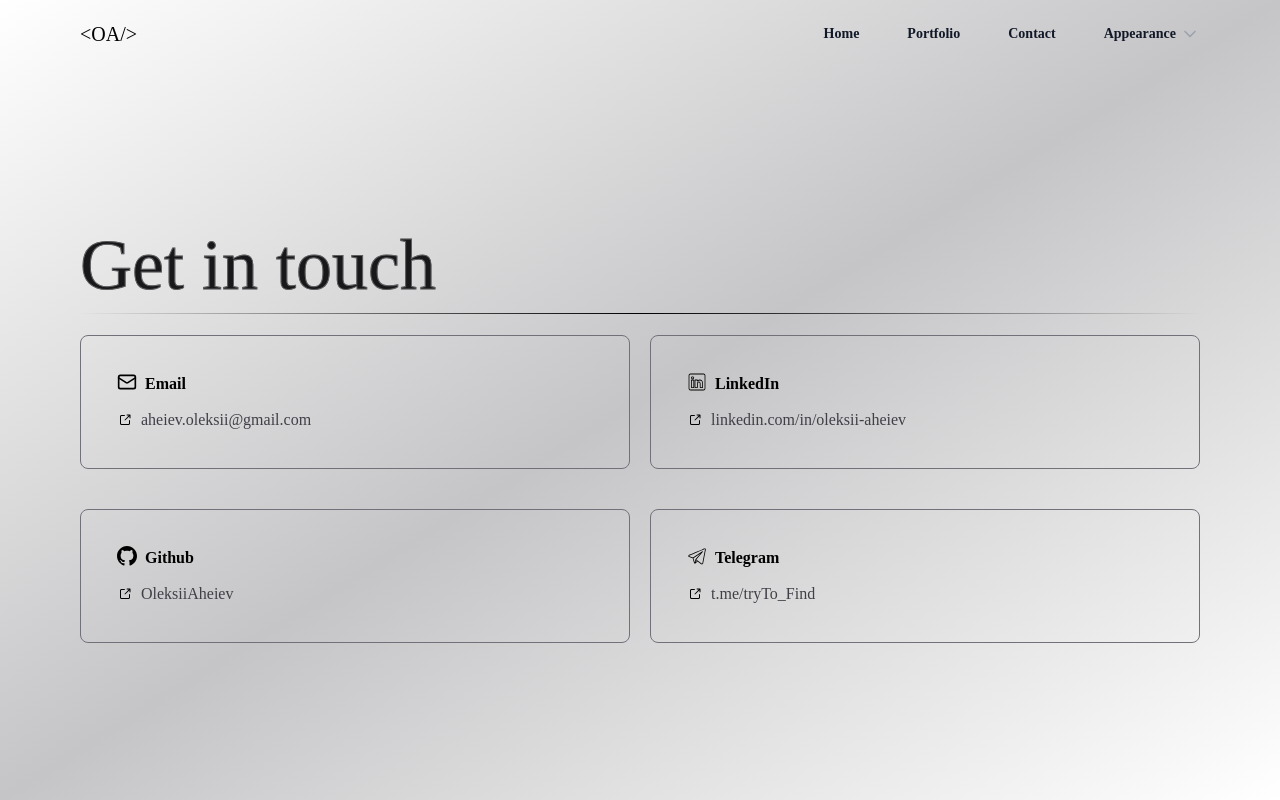
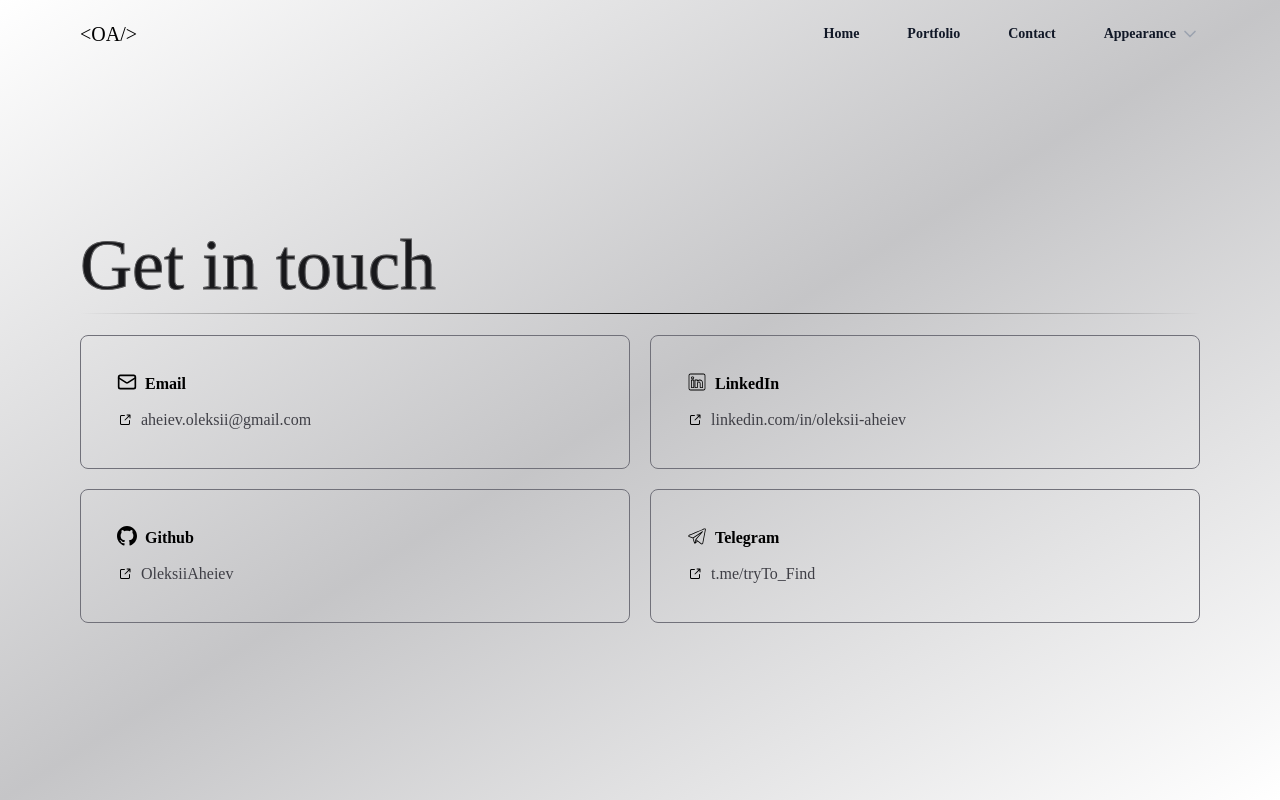
Before and after one commit to OleksiiAheiev/portfolio, a Next.js app: page /contact in a window 1280 px wide. Built offline with nearby package versions, Linux system fonts and the light colour scheme.

Commit message:
fix/fix-margin-in-contact-page

```diff
--- a/app/components/Card.tsx
+++ b/app/components/Card.tsx
@@ -2,7 +2,7 @@ import { IReactNode } from "@/lib/types";
 
 export default function Card({ children }: IReactNode) {
   return (
-    <div className="mt-5 overflow-hidden duration-300 bg-transparent border rounded-lg border-zinc-500 hover:border-zinc-400/50 dark:hover:border-zinc-400/50 dark:border-zinc-600">
+    <div className="overflow-hidden duration-300 bg-transparent border rounded-lg border-zinc-500 hover:border-zinc-400/50 dark:hover:border-zinc-400/50 dark:border-zinc-600">
       <div className="p-7 sm:p-9 md:p-8 xl:p-9">{children}</div>
     </div>
   );
--- a/app/contact/page.tsx
+++ b/app/contact/page.tsx
@@ -34,7 +34,7 @@ const contacts: IContacts[] = [
 export default function Contact() {
   return (
     <main className="cursor-default bg-gradient-to-tl dark:from-black from-white dark:via-zinc-700/30 via-zinc-700/30 dark:to-black to-white">
-      <div className="flex flex-col justify-center h-screen w-min-screen">
+      <div className="flex flex-col justify-center min-h-screen w-min-screen">
         <Navigation />
         <div className="container my-auto">
           <div className="h-px animate-glow animate-fade-left bg-gradient-to-r from-zinc-900/0 dark:from-zinc-300/0 via-black dark:via-zinc-300/50 to-zinc-900/0 dark:to-zinc-300/0" />
@@ -45,7 +45,7 @@ export default function Contact() {
           </div>
           <div className="h-px animate-fade-in bg-gradient-to-r from-zinc-900/0 dark:from-zinc-300/10 via-black dark:via-zinc-300/50 to-zinc-900/0 dark:to-zinc-300/0" />
           <div className="h-px animate-glow animate-fade-right bg-gradient-to-r from-zinc-900/0 dark:from-zinc-300/0 via-black dark:via-zinc-300/50 to-zinc-900/0 dark:to-zinc-300/0" />
-          <div className="grid w-full grid-cols-1 gap-5 sm:grid-cols-2 animate-fade-in">
+          <div className="grid w-full grid-cols-1 gap-5 my-5 sm:grid-cols-2 animate-fade-in">
             {contacts.map(({ icon, label, href, handle }) => (
               <Card key={label}>
                 <Link
--- a/app/portfolio/page.tsx
+++ b/app/portfolio/page.tsx
@@ -1,5 +1,3 @@
-import { Dialog, Transition } from "@headlessui/react";
-import React, { Fragment, useState } from "react";
 
 export default function Portfolio() {
   return (
```
